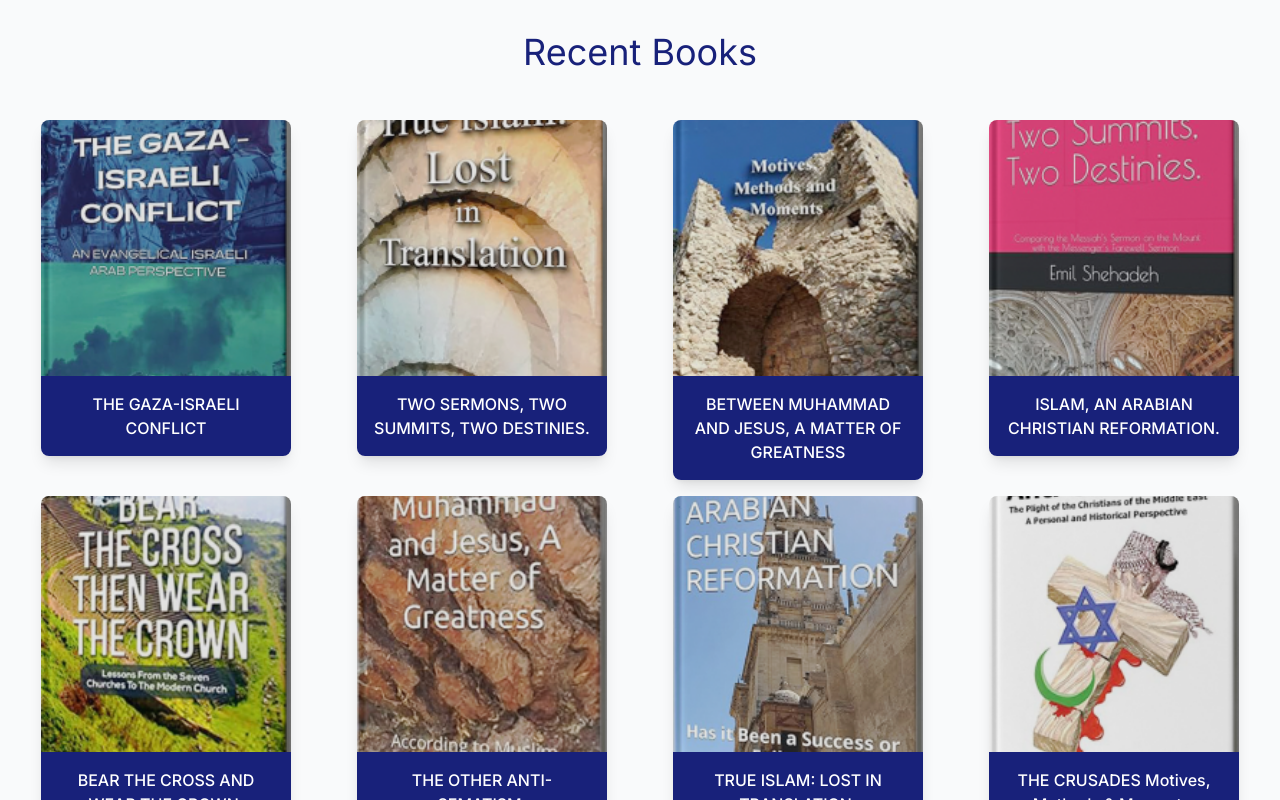
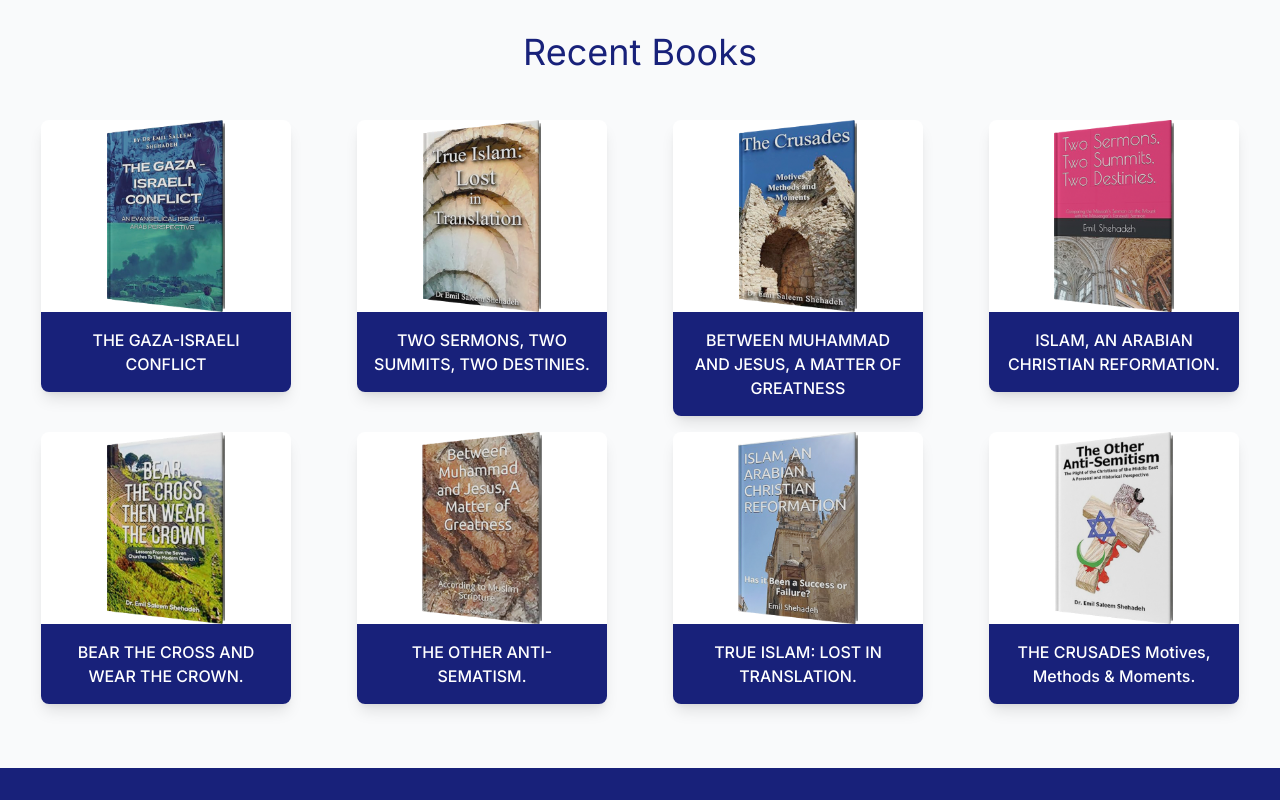
Before and after one commit to stephenmayowa112/candor_ministry, a Next.js app in the folder my-website/: page / in a window 1280 px wide. Shown: the part 1000-1800 px from the top of the page. Built offline with nearby package versions, Linux system fonts and the light colour scheme.

Commit message:
chore: update RecentBooks component layout and styling for improved visuals

```diff
--- a/my-website/src/components/sections/RecentBooks.tsx
+++ b/my-website/src/components/sections/RecentBooks.tsx
@@ -81,12 +81,12 @@ export default function RecentBooks() {
         rotate-y-3 hover:rotate-y-0
         transition-all duration-300 ease-out
         group-hover:scale-102 group-hover:shadow-xl">
-                <div className="relative h-64 w-full">
+                <div className="relative h-48 w-full p-2">
                   <Image
                     src={book.image}
                     alt={book.title}
                     fill
-                    className="object-cover"
+                    className="object-contain rounded-md"
                   />
                 </div>
                 <div className="bg-[#18217A] text-white p-4 text-center">
--- a/my-website/tailwind.config.ts
+++ b/my-website/tailwind.config.ts
@@ -12,14 +12,19 @@ theme: {
         background: "var(--background)",
         foreground: "var(--foreground)",
       },
+      transformStyle: {
+        '3d': 'preserve-3d',
+      },
       perspective: {
         '1000': '1000px',
       },
       rotate: {
         'y-3': 'rotateY(3deg)',
-    }
+      },
+      scale: {
+        '102': '1.02',
+      },
     },
   },
   plugins: [],
-
 } satisfies Config;
```
Lines whose indentation alone changed are shown as unchanged.
